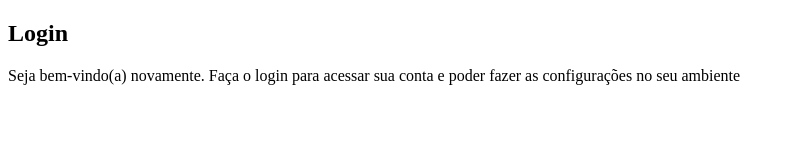
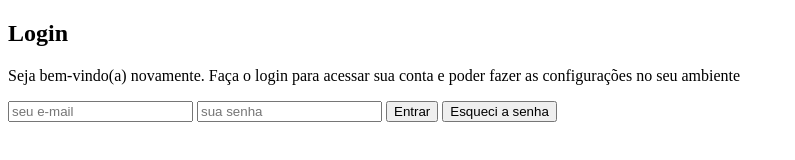
Before and after one commit to TeusCode/projeto-login, a plain HTML site: page index.html in a window 1280 px wide. Shown: the whole page, without its empty margins (0-795 px from the left). Drawn offline with Linux system fonts and the light colour scheme; files that its build step writes are made by us from their sources.

Commit message:
adicionado inputs

```diff
--- a/index.html
+++ b/index.html
@@ -21,7 +21,14 @@
                     ambiente </p>
 
                 <form action="login.js" method="post">
-
+                    <label for="email">
+                        <input id="iemail" name="email" type="email" placeholder="seu e-mail">
+                    </label>
+                    <label for="senha">
+                        <input type="password" id="isenha" name="senha" placeholder="sua senha">
+                    </label>
+                    <input type="submit" value="Entrar">
+                    <input type="submit" value="Esqueci a senha">
                 </form>
             </div>
 
```
Also changed, not shown: estilo/style.css (line endings or trailing spaces).
